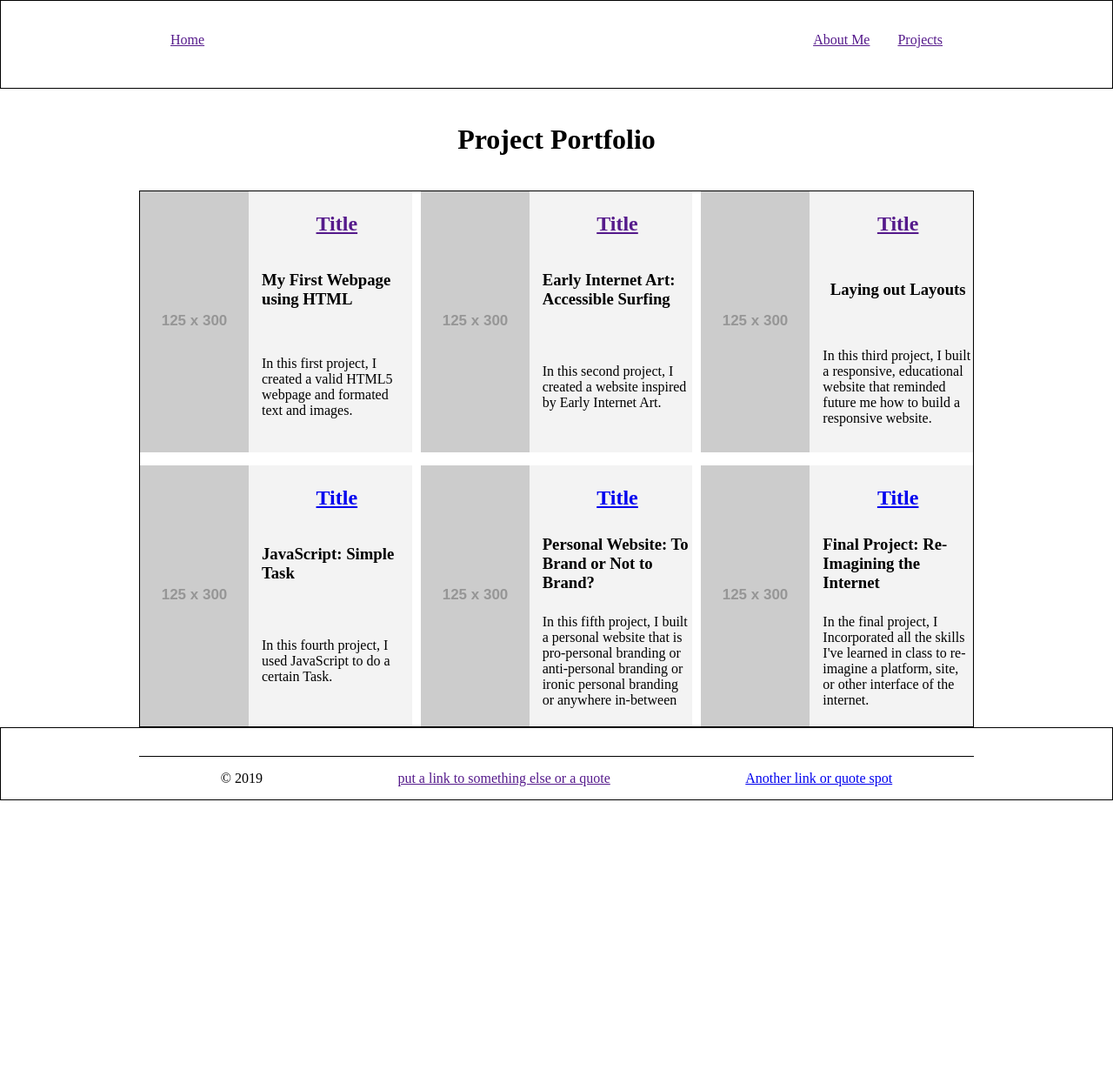
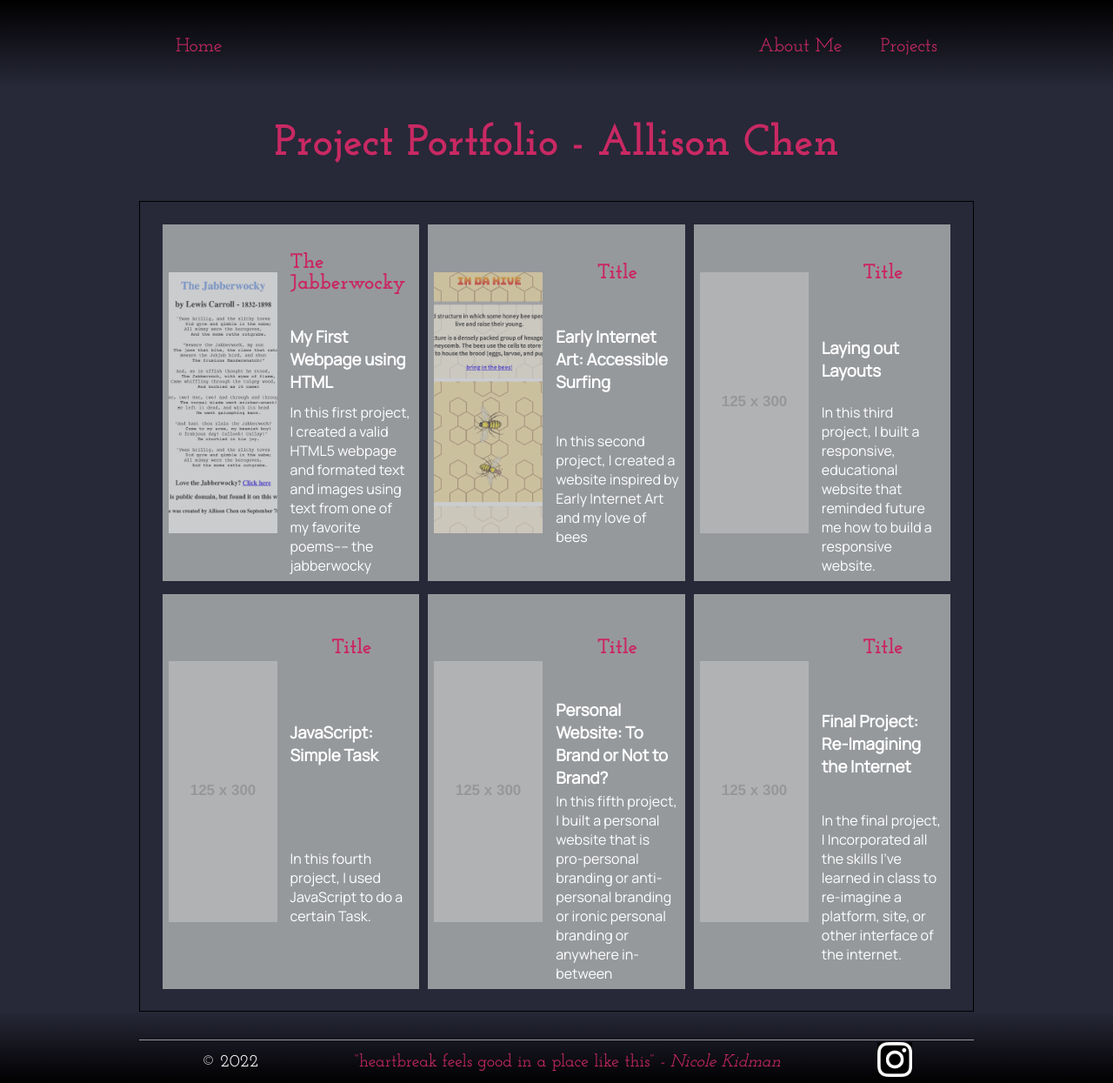
Before and after one commit to KelseyBrod/al-chenny.github.io, a plain HTML site: page index.html in a window 1280 px wide. Shown: the whole page at 87% size. Before the commit the page ends 920 px from the top, so only its background shows below. Drawn offline with Linux system fonts and the light colour scheme; placeholder pictures from the web are drawn by us; a web font is replaced by a local one.

Commit message:
updated landing page

```diff
--- /dev/null
+++ b/The-jabberwocky/stylesheet.css
@@ -0,0 +1,6 @@
+h1 {color: cornflowerblue;}
+
+
+img {
+    width: 100%;
+}
--- a/index.html
+++ b/index.html
@@ -7,6 +7,8 @@
         <meta name="viewport" content="width=device-width, initial-scale=1">
         <title>Portfolio of Web Work</title>
         <link href="styles/style.css" type="text/css" rel="stylesheet">
+        <link href="https://fonts.googleapis.com/css2?family=Bungee+Spice&family=Josefin+Slab:wght@500;600;700&family=Manrope&family=Roboto:wght@300&family=Source+Sans+Pro:ital,wght@0,400;0,600;1,400&display=swap" rel="stylesheet">
+        <link href="https://fonts.googleapis.com/css2?family=Bungee+Spice&family=Josefin+Slab:wght@500&family=Manrope&family=Roboto:wght@300&family=Source+Sans+Pro:ital,wght@0,400;0,600;1,400&display=swap" rel="stylesheet">
     </head>
 
     <body>
@@ -19,19 +21,19 @@
                 </ul>
             </nav>
         </header>
-        <h1 id="page_title">Project Portfolio</h1>
+        <h1 id="page_title"><b>Project Portfolio - Allison Chen</b></h1>
         <main id="projects-grid">
             <article id="project1" class="project_item">
-                <h2 class="project_number"><a href="">Title</a></h2>
-                <img class="project_image" src="https://dummyimage.com/125x300/3d3d3d/9e9e9e" alt="project 1 image" width="" height=""/>
+                <h2 class="project_number"><a href="The-jabberwocky/index.html">The Jabberwocky</a></h2>
+                <img class="project_image" src="images/jabberwocky.png" alt="project 1 image" width="" height=""/>
                 <h3 class="project_title">My First Webpage using HTML</h3>
-                <p class="project_description">In this first project, I created a valid HTML5 webpage and formated text and images. </p>
+                <p class="project_description">In this first project, I created a valid HTML5 webpage and formated text and images using text from one of my favorite poems–– the jabberwocky </p>
             </article>
             <article id="project2" class="project_item">
                 <h2 class="project_number"><a href="">Title</a></h2>
-                <img class="project_image" src="https://dummyimage.com/125x300/3d3d3d/9e9e9e" alt="project 2 image" />
+                <img class="project_image" src="images/bees-screen.png" alt="project 2 image" />
                 <h3 class="project_title">Early Internet Art: Accessible Surfing</h3>
-                <p class="project_description">In this second project, I created a website inspired by Early Internet Art. </p>
+                <p class="project_description">In this second project, I created a website inspired by Early Internet Art and my love of bees </p>
             </article>
             <article id="project3" class="project_item">
                 <h2 class="project_number"><a href="">Title</a></h2>
@@ -61,9 +63,11 @@
 
         <footer>
             <ul id="footer-items">
-                <li>&copy; 2019</li>
-                <li><a href="">put a link to something else or a quote</a></li>
-                <li><a href="https://www.duke.edu">Another link or quote spot</a></li>
+                <li>&copy; 2022</li>
+                <li><a href="https://youtu.be/KiEeIxZJ9x0">
+                    <q>heartbreak feels good in a place like this</q><cite> - Nicole Kidman</cite>
+                    </a></li>
+                <li><a href="https://www.instagram.com/allison.chenny/"><img src="images/ig.png" id="logo"></a></li>
             </ul>
         </footer>
     </body>
--- a/styles/style.css
+++ b/styles/style.css
@@ -6,20 +6,67 @@ personalize this portfolio page using google fonts, different colors, different
     margin: 0 auto;
 }
 body{
-    background-color: white;
+    background-color: #272838;
 }
 
-header, footer {
+header{
+    background: linear-gradient(black, rgba(0,0,0,0));
     display: flex;
     justify-content: center;
     width: 100%;
     align-items: center;
-    border: 1px solid black;
-    /* background-color: rgb(82, 99, 69);  play with a color scheme! */
+    font-size: 22px;
+    color: white
+}
+
+footer {
+    background: linear-gradient(rgba(0,0,0,0), black);
+    display: flex;
+    justify-content: center;
+    width: 100%;
+    align-items: center;
+    font-size: 20px;
+    color: white
+}
+
+a {
+    text-decoration: none;
+    color: #C92963
+}
+
+.project_item:hover {
+    border: 3px solid white;
+    transition: 0.3s;
+}
+
+
+h1{
+    font-family: 'Josefin Slab', serif;
+    font-size: 50px;
+    color: #C92963;
+    padding: 1%;
+}
+
+h2{
+    font-family: 'Josefin Slab', serif;
+    color: white;
+}
+
+h3{
+    color: white;
+}
+
+p {
+    font-family: 'Manrope', sans-serif;
+    color: white;
+}
+
+li{
+    font-family: 'Josefin Slab', serif;
 }
 
 main {
-    font-family: 'Times New Roman', Times, serif; /* try using a google font instead*/
+    font-family: 'Manrope', sans-serif;
     border: 1px, solid, black;
 }
 
@@ -51,6 +98,7 @@ nav {
     grid-template-rows: auto;
     grid-column-gap: 10px;
     grid-row-gap: 15px;
+    padding: 2%;
     /* background: rgba(102, 119, 59, 0.5);  play with color*/
 
 }
@@ -60,6 +108,11 @@ nav {
     text-align: center;
     max-width: 100%;
     padding: 40px 0px;
+}
+
+#logo{
+    width: 40px;
+    height: auto;
 }
 
 .project_item {
@@ -72,11 +125,17 @@ nav {
     "image description";
     grid-column-gap: 15px;
     align-items: center;
-    background: rgba(232, 232, 231, 0.5); /*  play with color*/
+    background: rgba(150, 153, 156, 1); /*  play with color*/
+    padding: 7px;
 }
 
+
 .project_image {
+    opacity: .5;
     grid-area: image;
+    width: 125px;
+    height: 300px;
+    object-fit: cover;
 }
 .project_number {
     grid-area: number;
@@ -97,7 +156,7 @@ nav {
     justify-content: space-between;
     align-items: center;
     padding: 1rem;
-    border-top: 1px solid black; /* again, play with this styling*/
+    border-top: 1px solid rgba(150, 153, 156, 1);
     margin-top: 2rem;
 
 }
```
Also changed, not shown: The-jabberwocky/index.html (added, +70 -0 lines), The-jabberwocky/photos.html (added, +20 -0 lines), The-jabberwocky/JabberwockyTextless2.jpeg (added), images/bees-screen.png (added), images/ig-logo.jpeg (added), images/ig.png (added), images/jabberwocky.png (added), 3 other files.
